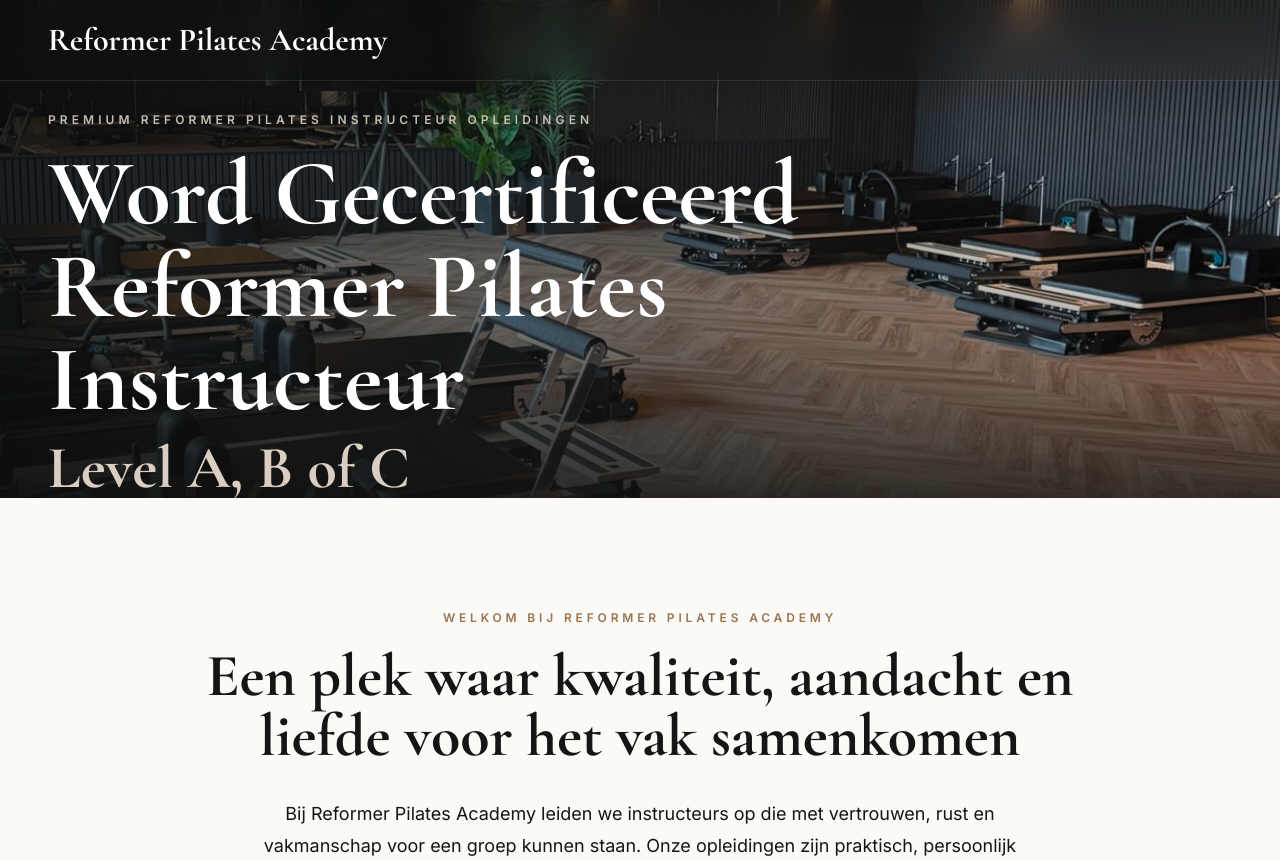
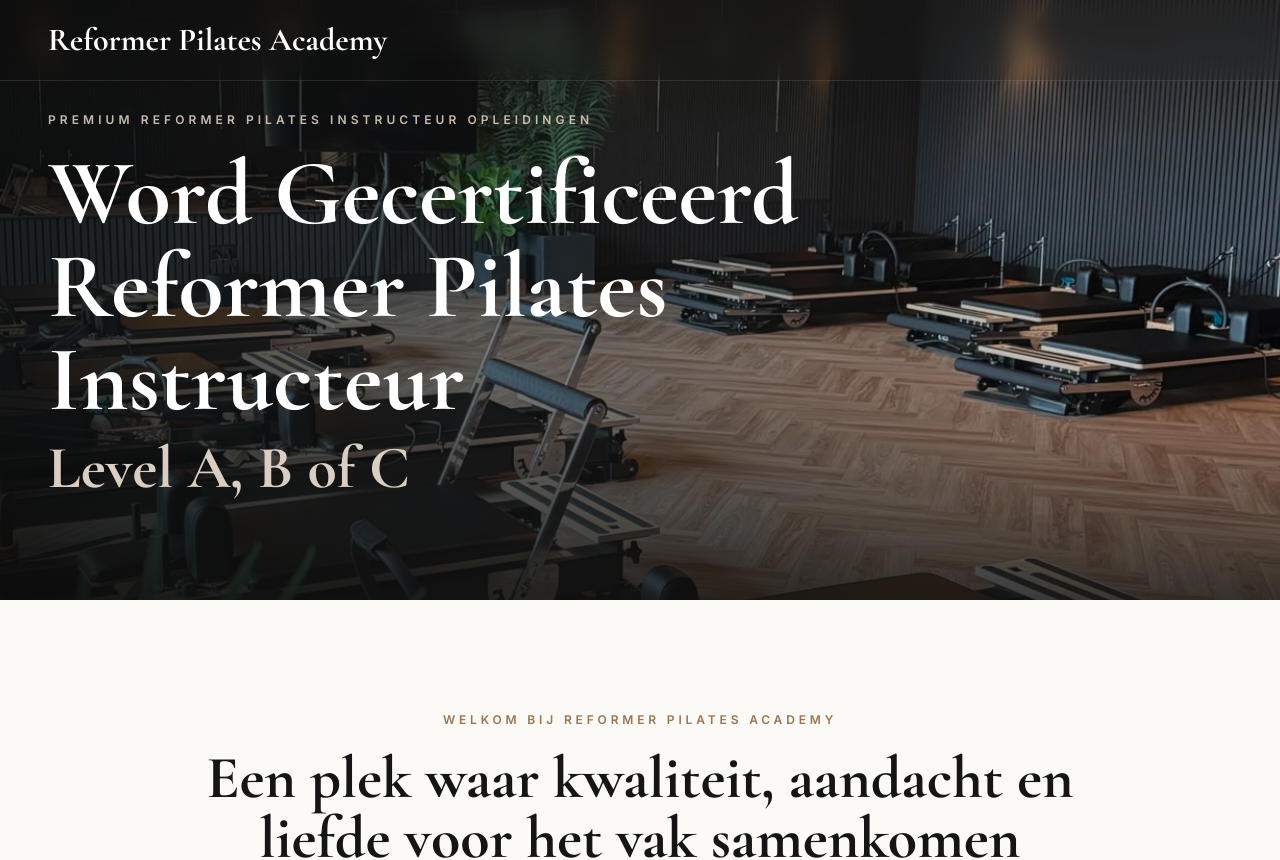
Before and after one commit to jochemsebastiaanvankuijk-rgb/dutch-reformer-academy, a Next.js app: page / in a window 1280 px wide. Shown: the top 860 px of the page. Built offline with nearby package versions, Linux system fonts and the light colour scheme.

Commit message:
Increase hero height

```diff
--- a/components/LandingPage.tsx
+++ b/components/LandingPage.tsx
@@ -301,7 +301,7 @@
 
   return (
     <main className="overflow-hidden bg-porcelain">
-      <section className="relative flex min-h-[60vh] items-center pb-10 pt-24 text-white sm:pt-24 lg:min-h-[60vh] lg:items-start lg:pb-0 lg:pt-28">
+      <section className="relative flex min-h-[75vh] items-center pb-10 pt-24 text-white sm:pt-24 lg:min-h-[75vh] lg:items-start lg:pb-0 lg:pt-28">
         <div className="image-vignette absolute inset-0 overflow-hidden">
           <Image
             src={heroImage}
```
